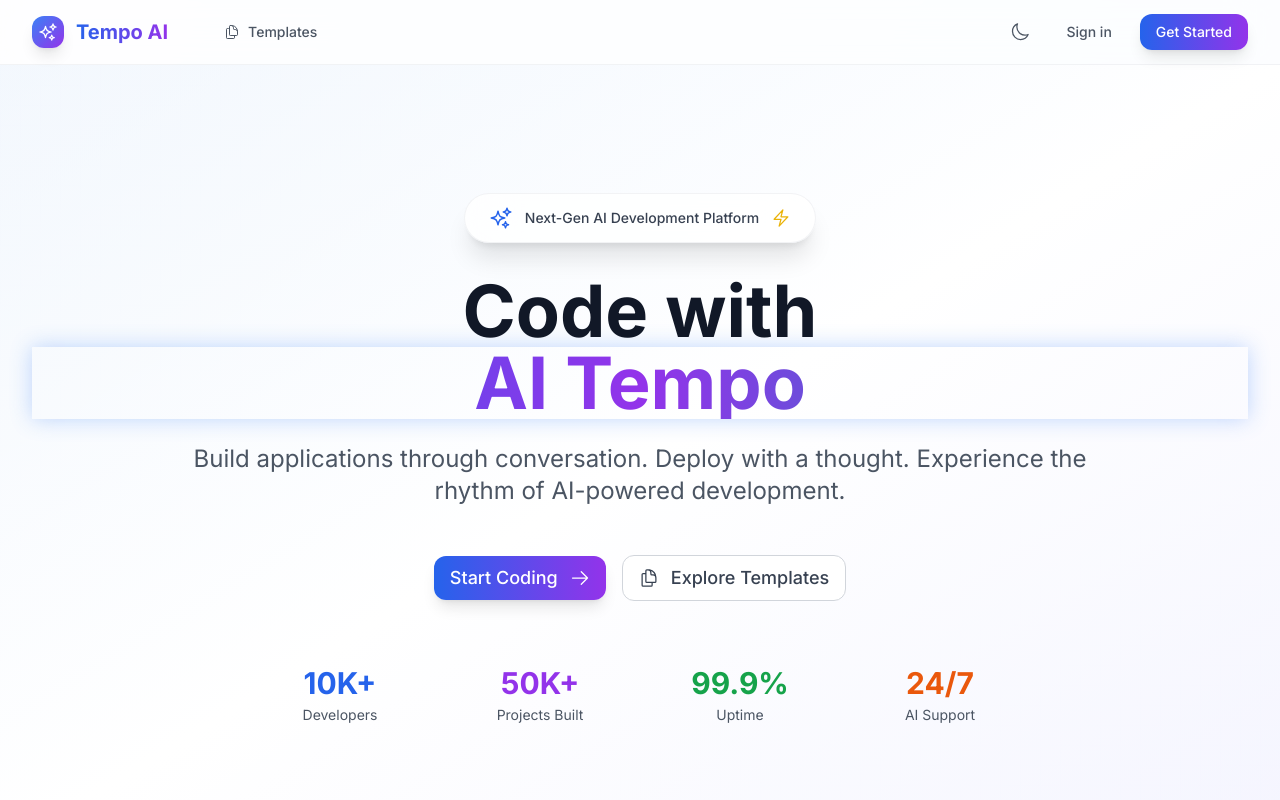
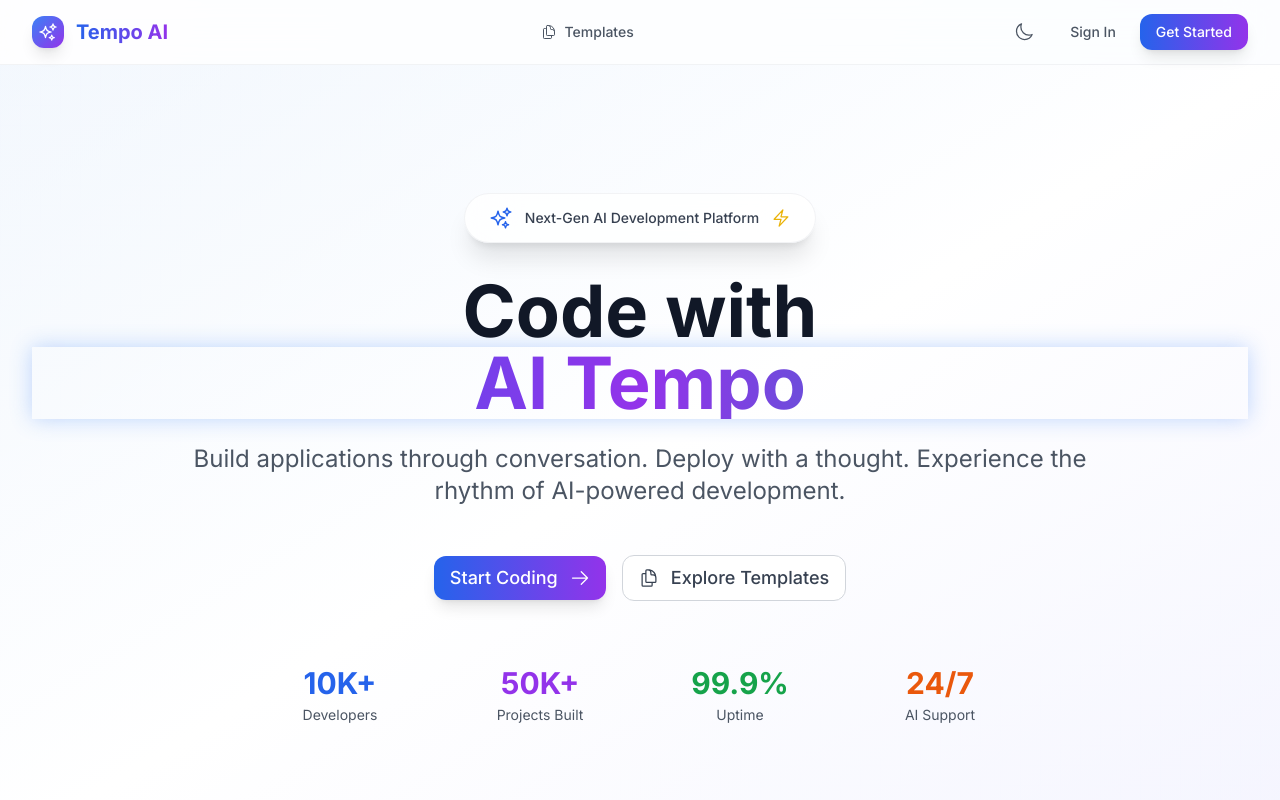
Before and after one commit to sumithkumar07/AETHERFLOW, a React (Vite) app: page / in a window 1280 px wide. Shown: the top 800 px of the page. Built offline with nearby package versions, Linux system fonts and the light colour scheme.

Commit message:
auto-commit for 8a4b7c22-88e8-4308-ae44-7e7fa04280f7

```diff
--- a/src/components/Navigation.jsx
+++ b/src/components/Navigation.jsx
@@ -2,14 +2,15 @@ import React, { useState } from 'react'
 import { Link, useLocation, useNavigate } from 'react-router-dom'
 import { motion, AnimatePresence } from 'framer-motion'
 import {
+  SparklesIcon,
+  DocumentDuplicateIcon,
+  ChatBubbleLeftRightIcon,
+  LinkIcon,
+  Cog6ToothIcon,
+  UserIcon,
+  ArrowRightOnRectangleIcon,
   Bars3Icon,
   XMarkIcon,
-  SparklesIcon,
-  ChatBubbleLeftRightIcon,
-  DocumentDuplicateIcon,
-  FolderIcon,
-  UserCircleIcon,
-  ArrowRightOnRectangleIcon,
   MoonIcon,
   SunIcon
 } from '@heroicons/react/24/outline'
@@ -23,103 +24,117 @@ const Navigation = () => {
   const { theme, toggleTheme } = useThemeStore()
   const [mobileMenuOpen, setMobileMenuOpen] = useState(false)
 
+  const handleLogout = () => {
+    logout()
+    navigate('/')
+  }
+
   const navigation = [
-    { name: 'Chat', href: '/chat', icon: ChatBubbleLeftRightIcon, requireAuth: true },
-    { name: 'Projects', href: '/projects', icon: FolderIcon, requireAuth: true },
-    { name: 'Templates', href: '/templates', icon: DocumentDuplicateIcon, requireAuth: false },
+    { name: 'Templates', href: '/templates', icon: DocumentDuplicateIcon }
   ]
 
-  async function handleLogout() {
-    await logout()
-    navigate('/')
-    setMobileMenuOpen(false)
+  const authenticatedNavigation = [
+    { name: 'Chat Hub', href: '/chat', icon: ChatBubbleLeftRightIcon },
+    { name: 'Templates', href: '/templates', icon: DocumentDuplicateIcon },
+    { name: 'Integrations', href: '/integrations', icon: LinkIcon },
+    { name: 'Settings', href: '/settings', icon: Cog6ToothIcon }
+  ]
+
+  const currentNavigation = isAuthenticated ? authenticatedNavigation : navigation
+
+  const isCurrentPage = (href) => {
+    if (href === '/chat' && location.pathname.startsWith('/chat')) {
+      return true
+    }
+    return location.pathname === href
   }
 
-  const isActive = (href) => {
-    if (href === '/') {
-      return location.pathname === '/'
-    }
-    return location.pathname.startsWith(href)
+  // Don't show navigation on login/signup pages
+  if (location.pathname === '/login' || location.pathname === '/signup') {
+    return null
   }
 
-  const filteredNavigation = navigation.filter(item =>
-    !item.requireAuth || isAuthenticated
-  )
-
   return (
-    <motion.nav
-      initial={{ y: -100 }}
-      animate={{ y: 0 }}
-      className="bg-white/80 dark:bg-gray-900/80 backdrop-blur-xl border-b border-gray-200/50 dark:border-gray-700/50 sticky top-0 z-50"
+    <nav className="bg-white/80 dark:bg-gray-900/80 backdrop-blur-xl border-b border-gray-200/50 dark:border-gray-700/50 sticky top-0 z-50">
+      <div className="max-w-7xl mx-auto px-4 sm:px-6 lg:px-8">
+        <div className="flex justify-between items-center h-16">
+          {/* Logo */}
+          <Link
+            to="/"
+            className="flex items-center space-x-3 group"
           >
-      <div className="max-w-7xl mx-auto px-4 sm:px-6 lg:px-8">
-        <div className="flex justify-between h-16">
-          {/* Logo and Desktop Navigation */}
-          <div className="flex items-center">
-            <Link to="/" className="flex items-center space-x-3 group">
             <motion.div
-                whileHover={{ scale: 1.05, rotate: 5 }}
-                className="w-8 h-8 bg-gradient-to-br from-blue-500 to-purple-600 rounded-xl flex items-center justify-center shadow-lg"
+              whileHover={{ scale: 1.05 }}
+              whileTap={{ scale: 0.95 }}
+              className="w-8 h-8 bg-gradient-to-br from-blue-500 to-purple-600 rounded-xl flex items-center justify-center shadow-lg group-hover:shadow-xl transition-shadow"
             >
               <SparklesIcon className="w-5 h-5 text-white" />
             </motion.div>
-              <span className="text-xl font-bold bg-gradient-to-r from-blue-600 to-purple-600 bg-clip-text text-transparent">
+            <motion.span
+              className="text-xl font-bold bg-gradient-to-r from-blue-600 to-purple-600 bg-clip-text text-transparent"
+              whileHover={{ scale: 1.02 }}
+            >
               Tempo AI
-              </span>
+            </motion.span>
           </Link>
 
           {/* Desktop Navigation */}
-            <div className="hidden lg:ml-10 lg:flex lg:space-x-1">
-              {filteredNavigation.map((item) => {
+          <div className="hidden md:flex items-center space-x-8">
+            {currentNavigation.map((item) => {
               const Icon = item.icon
+              const isActive = isCurrentPage(item.href)
               return (
                 <Link
                   key={item.name}
                   to={item.href}
-                    className={`flex items-center space-x-2 px-4 py-2 rounded-xl text-sm font-medium transition-all duration-200 ${
-                      isActive(item.href)
-                        ? 'bg-blue-100 dark:bg-blue-900/30 text-blue-700 dark:text-blue-300 shadow-sm'
-                        : 'text-gray-600 dark:text-gray-300 hover:text-gray-900 dark:hover:text-white hover:bg-gray-50 dark:hover:bg-gray-800/50'
+                  className={`flex items-center space-x-2 px-3 py-2 rounded-lg text-sm font-medium transition-all duration-200 group ${
+                    isActive
+                      ? 'bg-blue-100 text-blue-700 dark:bg-blue-900/30 dark:text-blue-300'
+                      : 'text-gray-600 dark:text-gray-400 hover:text-blue-600 dark:hover:text-blue-400 hover:bg-blue-50 dark:hover:bg-blue-900/20'
                   }`}
                 >
-                    <Icon className="w-4 h-4" />
+                  <Icon className={`w-4 h-4 transition-transform group-hover:scale-110 ${
+                    isActive ? 'text-blue-600 dark:text-blue-400' : ''
+                  }`} />
                   <span>{item.name}</span>
                 </Link>
               )
             })}
           </div>
-          </div>
 
-          {/* Desktop Right Side */}
-          <div className="hidden lg:flex lg:items-center lg:space-x-3">
+          {/* Right side actions */}
+          <div className="flex items-center space-x-4">
             {/* Theme Toggle */}
-            <motion.button
-              whileHover={{ scale: 1.05 }}
-              whileTap={{ scale: 0.95 }}
+            <button
               onClick={toggleTheme}
-              className="p-2 text-gray-600 dark:text-gray-300 hover:text-gray-900 dark:hover:text-white hover:bg-gray-100 dark:hover:bg-gray-800/50 rounded-xl transition-all duration-200"
+              className="p-2 text-gray-600 dark:text-gray-400 hover:text-blue-600 dark:hover:text-blue-400 hover:bg-blue-50 dark:hover:bg-blue-900/20 rounded-lg transition-all duration-200"
             >
               {theme === 'dark' ? (
                 <SunIcon className="w-5 h-5" />
               ) : (
                 <MoonIcon className="w-5 h-5" />
               )}
-            </motion.button>
+            </button>
 
+            {/* Authentication */}
             {isAuthenticated ? (
               <div className="flex items-center space-x-3">
-                <span className="text-sm text-gray-700 dark:text-gray-300">
-                  {user?.name || user?.email?.split('@')[0] || 'User'}
-                </span>
                 <Link
                   to="/profile"
-                  className="p-2 text-gray-600 dark:text-gray-300 hover:text-gray-900 dark:hover:text-white hover:bg-gray-100 dark:hover:bg-gray-800/50 rounded-xl transition-all duration-200"
+                  className="flex items-center space-x-2 p-2 text-gray-600 dark:text-gray-400 hover:text-blue-600 dark:hover:text-blue-400 hover:bg-blue-50 dark:hover:bg-blue-900/20 rounded-lg transition-all duration-200"
                 >
-                  <UserCircleIcon className="w-5 h-5" />
+                  <div className="w-7 h-7 bg-gradient-to-br from-blue-500 to-purple-600 rounded-full flex items-center justify-center">
+                    <UserIcon className="w-4 h-4 text-white" />
+                  </div>
+                  <span className="hidden lg:block text-sm font-medium">
+                    {user?.name || 'Profile'}
+                  </span>
                 </Link>
+
                 <button
                   onClick={handleLogout}
-                  className="p-2 text-gray-600 dark:text-gray-300 hover:text-red-600 dark:hover:text-red-400 hover:bg-gray-100 dark:hover:bg-gray-800/50 rounded-xl transition-all duration-200"
+                  className="p-2 text-gray-600 dark:text-gray-400 hover:text-red-600 dark:hover:text-red-400 hover:bg-red-50 dark:hover:bg-red-900/20 rounded-lg transition-all duration-200"
+                  title="Logout"
                 >
                   <ArrowRightOnRectangleIcon className="w-5 h-5" />
                 </button>
@@ -128,67 +143,55 @@ const Navigation = () => {
               <div className="flex items-center space-x-3">
                 <Link
                   to="/login"
-                  className="text-gray-600 dark:text-gray-300 hover:text-gray-900 dark:hover:text-white px-4 py-2 rounded-xl text-sm font-medium transition-all duration-200"
+                  className="text-gray-600 dark:text-gray-400 hover:text-blue-600 dark:hover:text-blue-400 px-3 py-2 rounded-lg text-sm font-medium transition-all duration-200"
                 >
-                  Sign in
+                  Sign In
                 </Link>
                 <Link
                   to="/signup"
-                  className="bg-gradient-to-r from-blue-600 to-purple-600 hover:from-blue-700 hover:to-purple-700 text-white px-4 py-2 rounded-xl text-sm font-medium transition-all duration-200 shadow-lg hover:shadow-xl transform hover:scale-105"
+                  className="btn-primary text-sm px-4 py-2"
                 >
                   Get Started
                 </Link>
               </div>
             )}
-          </div>
 
-          {/* Mobile Menu Button */}
-          <div className="flex items-center lg:hidden space-x-2">
-            <button
-              onClick={toggleTheme}
-              className="p-2 rounded-xl text-gray-600 dark:text-gray-300 hover:text-gray-900 dark:hover:text-white hover:bg-gray-100 dark:hover:bg-gray-800/50 transition-all duration-200"
-            >
-              {theme === 'dark' ? (
-                <SunIcon className="w-5 h-5" />
-              ) : (
-                <MoonIcon className="w-5 h-5" />
-              )}
-            </button>
+            {/* Mobile menu button */}
             <button
               onClick={() => setMobileMenuOpen(!mobileMenuOpen)}
-              className="p-2 rounded-xl text-gray-600 dark:text-gray-300 hover:text-gray-900 dark:hover:text-white hover:bg-gray-100 dark:hover:bg-gray-800/50 transition-all duration-200"
+              className="md:hidden p-2 text-gray-600 dark:text-gray-400 hover:text-blue-600 dark:hover:text-blue-400 hover:bg-blue-50 dark:hover:bg-blue-900/20 rounded-lg transition-all duration-200"
             >
               {mobileMenuOpen ? (
-                <XMarkIcon className="w-6 h-6" />
+                <XMarkIcon className="w-5 h-5" />
               ) : (
-                <Bars3Icon className="w-6 h-6" />
+                <Bars3Icon className="w-5 h-5" />
               )}
             </button>
           </div>
         </div>
-      </div>
 
-      {/* Mobile Menu */}
+        {/* Mobile Navigation */}
         <AnimatePresence>
           {mobileMenuOpen && (
             <motion.div
               initial={{ opacity: 0, height: 0 }}
               animate={{ opacity: 1, height: 'auto' }}
               exit={{ opacity: 0, height: 0 }}
-            className="lg:hidden bg-white/95 dark:bg-gray-900/95 backdrop-blur-xl border-t border-gray-200/50 dark:border-gray-700/50"
+              className="md:hidden border-t border-gray-200/50 dark:border-gray-700/50"
             >
-            <div className="px-4 py-3 space-y-1">
-              {filteredNavigation.map((item) => {
+              <div className="py-4 space-y-2">
+                {currentNavigation.map((item) => {
                   const Icon = item.icon
+                  const isActive = isCurrentPage(item.href)
                   return (
                     <Link
                       key={item.name}
                       to={item.href}
                       onClick={() => setMobileMenuOpen(false)}
-                    className={`flex items-center space-x-3 px-4 py-3 rounded-xl text-base font-medium transition-all duration-200 ${
-                      isActive(item.href)
-                        ? 'bg-blue-100 dark:bg-blue-900/30 text-blue-700 dark:text-blue-300'
-                        : 'text-gray-600 dark:text-gray-300 hover:text-gray-900 dark:hover:text-white hover:bg-gray-50 dark:hover:bg-gray-800/50'
+                      className={`flex items-center space-x-3 px-3 py-3 rounded-lg text-sm font-medium transition-all duration-200 ${
+                        isActive
+                          ? 'bg-blue-100 text-blue-700 dark:bg-blue-900/30 dark:text-blue-300'
+                          : 'text-gray-600 dark:text-gray-400 hover:text-blue-600 dark:hover:text-blue-400 hover:bg-blue-50 dark:hover:bg-blue-900/20'
                       }`}
                     >
                       <Icon className="w-5 h-5" />
@@ -197,58 +200,35 @@ const Navigation = () => {
                   )
                 })}
 
-              {isAuthenticated ? (
-                <div className="pt-4 pb-3 border-t border-gray-200 dark:border-gray-700">
-                  <div className="flex items-center px-4 mb-3">
-                    <UserCircleIcon className="w-8 h-8 text-gray-400 dark:text-gray-500" />
-                    <div className="ml-3">
-                      <div className="text-base font-medium text-gray-800 dark:text-gray-200">
-                        {user?.name || 'User'}
-                      </div>
-                      <div className="text-sm font-medium text-gray-500 dark:text-gray-400">
-                        {user?.email}
-                      </div>
-                    </div>
-                  </div>
+                {isAuthenticated && (
+                  <div className="pt-2 border-t border-gray-200/50 dark:border-gray-700/50">
                     <Link
                       to="/profile"
                       onClick={() => setMobileMenuOpen(false)}
-                    className="flex items-center space-x-3 px-4 py-3 rounded-xl text-base font-medium text-gray-600 dark:text-gray-300 hover:text-gray-900 dark:hover:text-white hover:bg-gray-50 dark:hover:bg-gray-800/50 transition-all duration-200"
+                      className="flex items-center space-x-3 px-3 py-3 rounded-lg text-sm font-medium text-gray-600 dark:text-gray-400 hover:text-blue-600 dark:hover:text-blue-400 hover:bg-blue-50 dark:hover:bg-blue-900/20 transition-all duration-200"
                     >
-                    <UserCircleIcon className="w-5 h-5" />
+                      <UserIcon className="w-5 h-5" />
                       <span>Profile</span>
                     </Link>
+
                     <button
-                    onClick={handleLogout}
-                    className="flex items-center space-x-3 px-4 py-3 rounded-xl text-base font-medium text-gray-600 dark:text-gray-300 hover:text-red-600 dark:hover:text-red-400 hover:bg-gray-50 dark:hover:bg-gray-800/50 w-full text-left transition-all duration-200"
+                      onClick={() => {
+                        handleLogout()
+                        setMobileMenuOpen(false)
+                      }}
+                      className="w-full flex items-center space-x-3 px-3 py-3 rounded-lg text-sm font-medium text-red-600 dark:text-red-400 hover:bg-red-50 dark:hover:bg-red-900/20 transition-all duration-200"
                     >
                       <ArrowRightOnRectangleIcon className="w-5 h-5" />
-                    <span>Sign out</span>
+                      <span>Logout</span>
                     </button>
-                </div>
-              ) : (
-                <div className="pt-4 pb-3 border-t border-gray-200 dark:border-gray-700 space-y-2">
-                  <Link
-                    to="/login"
-                    onClick={() => setMobileMenuOpen(false)}
-                    className="block px-4 py-3 rounded-xl text-base font-medium text-gray-600 dark:text-gray-300 hover:text-gray-900 dark:hover:text-white hover:bg-gray-50 dark:hover:bg-gray-800/50 transition-all duration-200"
-                  >
-                    Sign in
-                  </Link>
-                  <Link
-                    to="/signup"
-                    onClick={() => setMobileMenuOpen(false)}
-                    className="block px-4 py-3 rounded-xl text-base font-medium bg-gradient-to-r from-blue-600 to-purple-600 text-white hover:from-blue-700 hover:to-purple-700 transition-all duration-200"
-                  >
-                    Get Started
-                  </Link>
                   </div>
                 )}
               </div>
             </motion.div>
           )}
         </AnimatePresence>
-    </motion.nav>
+      </div>
+    </nav>
   )
 }
 
```
Lines whose indentation alone changed are shown as unchanged.
